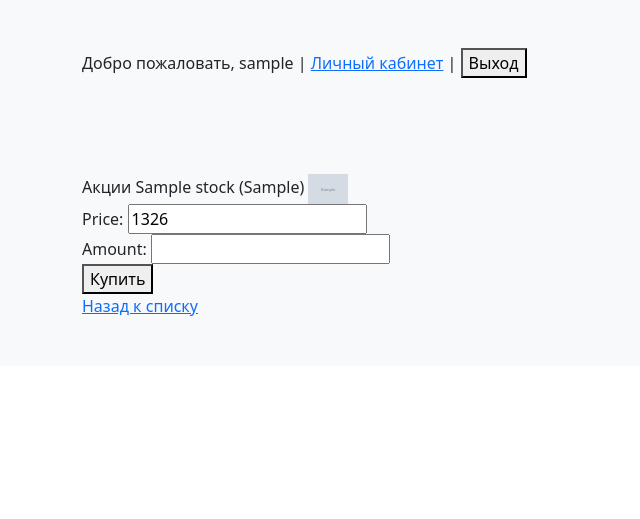
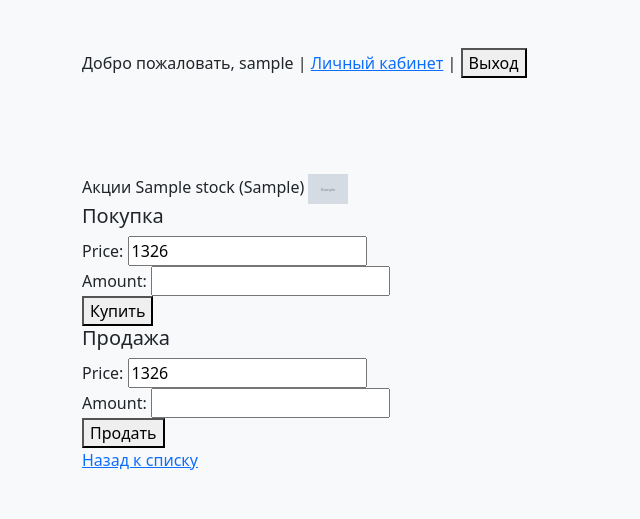
Before and after one commit to Friks656/learning, a Django app: page /stock/detail/1/ in a window 1280 px wide. Shown: the top 519 px of the page, without its empty margins (0-640 px from the left). Run offline with Django 5.2, Linux system fonts and the light colour scheme; a user stored in the database is signed in; tables that the repository leaves empty hold one stand-in row (values such as "Sample post"); grey boxes marked "Sample" are stand-in pictures; some libraries are stand-ins or nearby versions.

Commit message:
Prodazha

```diff
--- a/stock/templates/stock.html
+++ b/stock/templates/stock.html
@@ -3,13 +3,21 @@
 <div>
     Акции {{ stock.name }} ({{ stock.ticker }}) <img src="{{ MEDIA_URL }}/{{ stock.logo }}" width="40" />
 </div>
-    <div>
+
+<h5>Покупка</h5>
 <form method="POST" action="{% url 'stock:buy' stock.pk %}">
     {% csrf_token %}
     {{ form }}
     <button>Купить</button>
 </form>
-    </div>
+
+<h5>Продажа</h5>
+<form method="POST" action="{% url 'stock:sell' stock.pk %}">
+    {% csrf_token %}
+    {{ form }}
+    <button>Продать</button>
+</form>
+
 <div>
     <a href="{% url 'stock:list' %}">Назад к списку</a>
 </div>
--- a/stock/urls.py
+++ b/stock/urls.py
@@ -1,10 +1,10 @@
 from django.urls import path
-from stock.views import stock_list, stock_detail, stock_buy, account
-
+from stock.views import stock_list, stock_detail, stock_buy, stock_sell, account
 
 urlpatterns = [
     path('list/', stock_list, name='list'),
     path('detail/<int:pk>/', stock_detail, name='detail'),
     path('buy/<int:pk>/', stock_buy, name='buy'),
-    path('account/', account, name='account')
+    path('sell/<int:pk>/', stock_sell, name='sell'),   # новый маршрут
+    path('account/', account, name='account'),
 ]
--- a/stock/views.py
+++ b/stock/views.py
@@ -94,3 +94,52 @@ def account(request):
     }
 
     return render(request, template_name='account.html', context=context)
+
+@login_required
+def stock_sell(request, pk):
+    if request.method != "POST":
+        return redirect('stock:detail', pk=pk)
+
+    stock = get_object_or_404(Stock, pk=pk)
+    form = BuySellForm(request.POST)
+
+    if form.is_valid():
+        amount = form.cleaned_data['amount']
+        price = form.cleaned_data['price']
+        sell_revenue = price * amount
+
+        # Получаем или создаём запись об акциях пользователя
+        acc_stock, created = AccountStock.objects.get_or_create(
+            account=request.user.account,
+            stock=stock,
+            defaults={'average_buy_cost': 0, 'amount': 0}
+        )
+
+        # Проверяем, достаточно ли акций для продажи
+        if acc_stock.amount < amount:
+            form.add_error(None, f'Недостаточно акций {stock.ticker} для продажи')
+        else:
+            # Списываем акции
+            acc_stock.amount -= amount
+            # Если количество становится нулевым, среднюю цену можно сбросить (необязательно)
+            if acc_stock.amount == 0:
+                acc_stock.average_buy_cost = 0
+            acc_stock.save()
+
+            # Пополняем валютный счёт
+            acc_currency, created = AccountCurrency.objects.get_or_create(
+                account=request.user.account,
+                currency=stock.currency,
+                defaults={'amount': 0}
+            )
+            acc_currency.amount += sell_revenue
+            acc_currency.save()
+
+            return redirect('stock:list')
+
+    # Если форма невалидна или произошла ошибка, возвращаем страницу деталей с формой
+    context = {
+        'stock': get_object_or_404(Stock, pk=pk),
+        'form': form
+    }
+    return render(request, 'stock.html', context)
```
Lines whose indentation alone changed are shown as unchanged.
